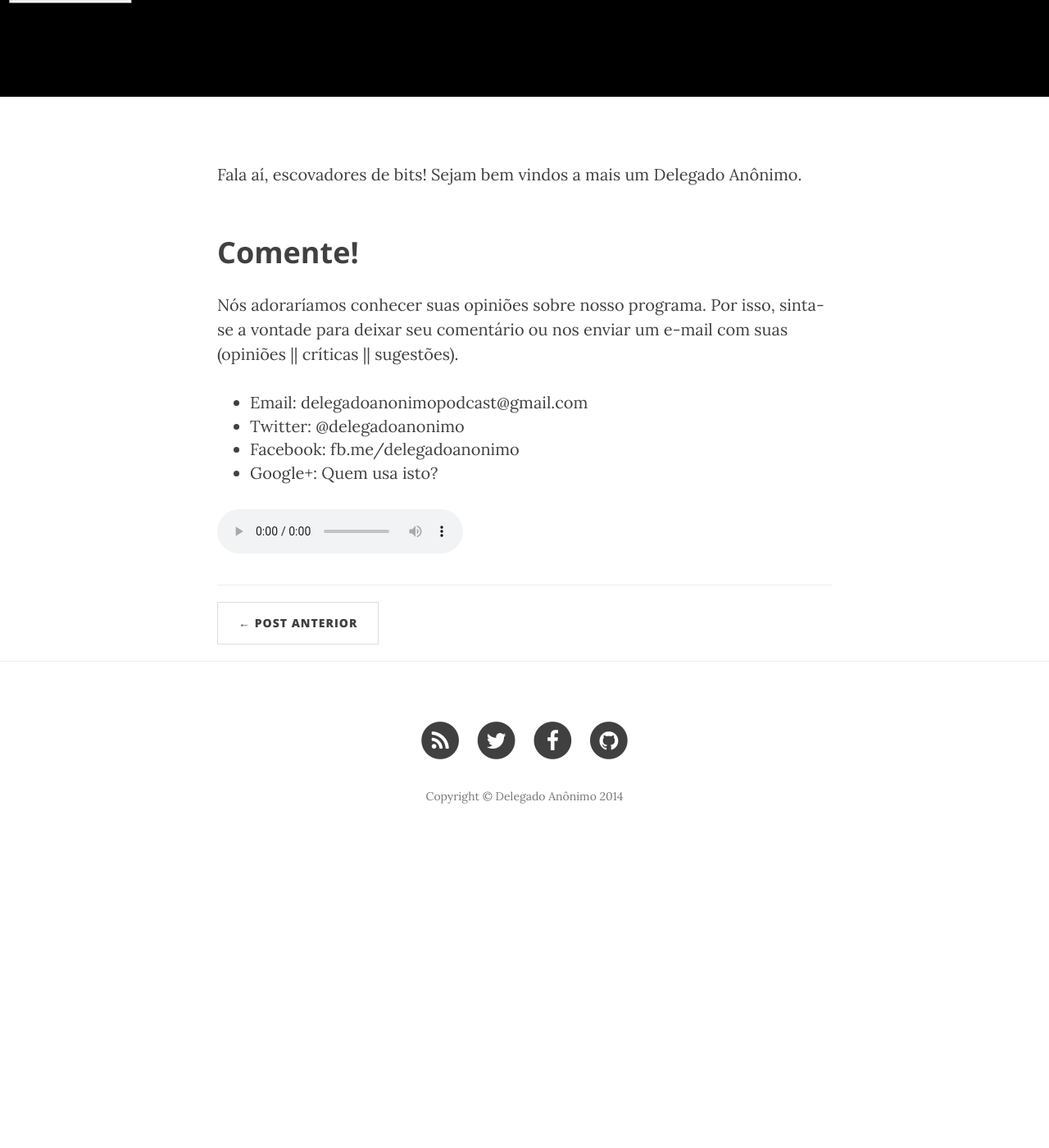
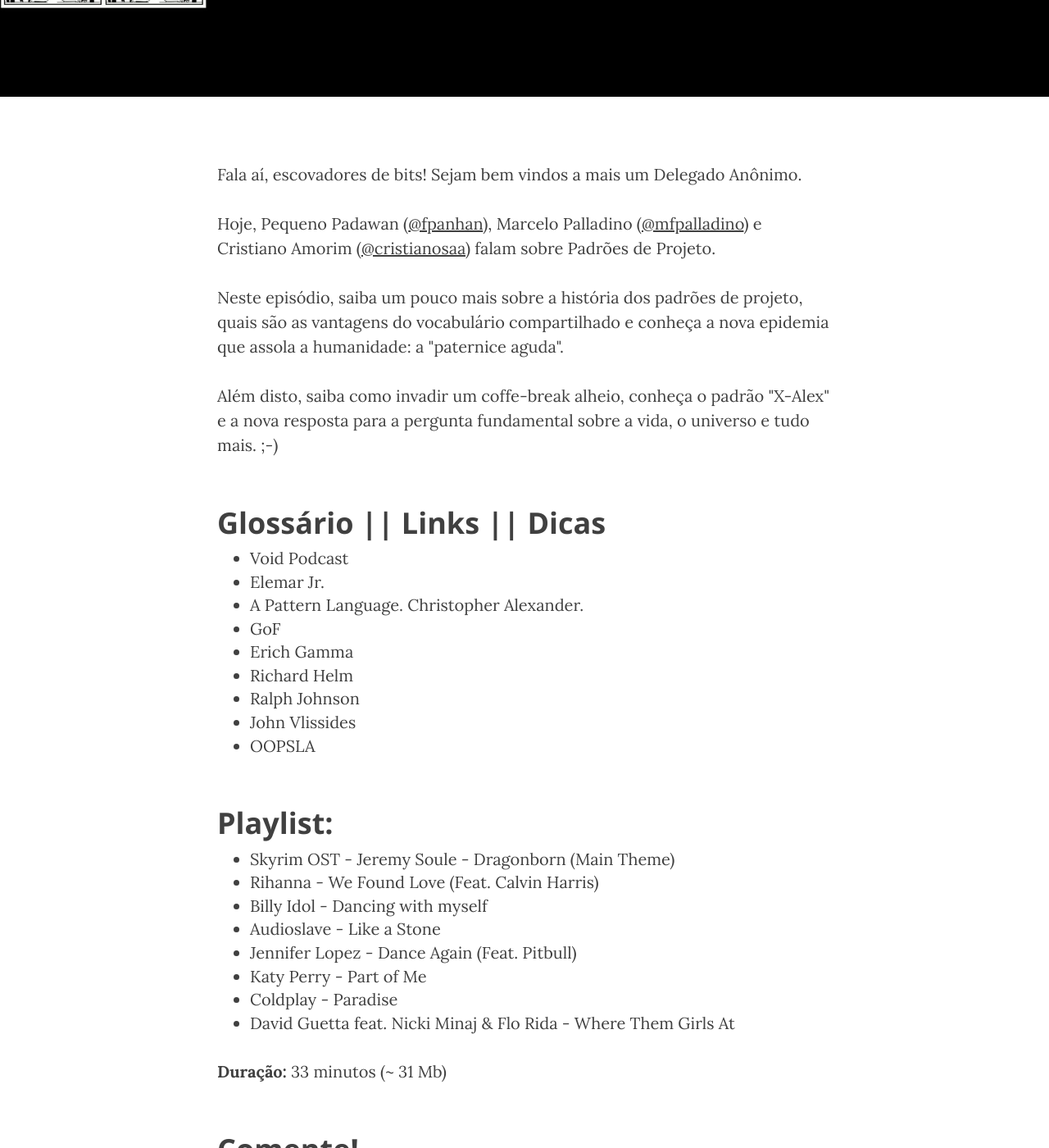
Before and after one commit to delegadoanonimo/delegadoanonimo.github.io, a Jekyll site: the page built from _posts/2012-05-08-podcastS01E03.markdown, in a window 1280 px wide and 1400 px high, scrolled down 358 px. Shown: the whole window at 82% size. Built offline with Jekyll 4.4.1, drawn with Linux system fonts in a browser that asks for light colours; nearby versions of some CDN libraries; before the commit the page ends 1405 px from its top, so only the background shows below that.

Commit message:
terceiro post finalizado

```diff
--- a/_posts/2012-05-08-podcastS01E03.markdown
+++ b/_posts/2012-05-08-podcastS01E03.markdown
@@ -4,28 +4,67 @@ title:      "S01 E03 - Design Patterns"
 subtitle:   "O GoF &eacute; pop, o GoF n&atilde;o poupa ningu&eacute;m"
 date:       2012-05-08 21:53:00
 author:     "Todos os delegados"
-header-img: "img/post-bg-02.jpg"
+header-img: "img/post-bg-03.jpg"
 ---
 
+<p>Fala a&iacute;, escovadores de bits! Sejam bem vindos a mais um Delegado An&ocirc;nimo.</p>
+<p>Hoje, Pequeno Padawan (<a href="http://www.twitter.com/fpanhan">@fpanhan</a>), Marcelo Palladino (<a href="http://www.twitter.com/mfpalladino">@mfpalladino</a>) e Cristiano Amorim (<a href="http://www.twitter.com/cristianosaa">@cristianosaa</a>) falam sobre Padr&otilde;es de Projeto.</p>
+<p>Neste epis&oacute;dio, saiba um pouco mais sobre a hist&oacute;ria dos padr&otilde;es de projeto, quais s&atilde;o as vantagens do vocabul&aacute;rio compartilhado e conhe&ccedil;a a nova epidemia que assola a humanidade: a &quot;paternice aguda&quot;.</p>
+<p>Al&eacute;m disto, saiba como invadir um coffe-break alheio, conhe&ccedil;a o padr&atilde;o &quot;X-Alex&quot; e a nova resposta para a pergunta fundamental sobre a vida, o universo e tudo mais. ;-)</p>
+<h2 class="section-heading">Gloss&aacute;rio || Links || Dicas</h2>
+<ul>
+    <li>
+        <a href="http://voidpodcast.com/" target="_blank">Void Podcast</a>
+    </li>
+    <li>
+        <a href="http://elemarjr.net/" target="_blank">Elemar Jr.</a>
+    </li>
+    <li>
+        <a href="http://www.patternlanguage.com/" target="_blank">A Pattern Language. Christopher Alexander.</a>
+    </li>
+    <li>
+        <a href="http://en.wikipedia.org/wiki/Design_Patterns" target="_blank">GoF</a>
+    </li>
+    <li>
+        <a href="http://en.wikipedia.org/wiki/Erich_Gamma" target="_blank">Erich Gamma</a>
+    </li>
+    <li>
+        <a href="http://c2.com/cgi/wiki?RichardHelm" target="_blank">Richard Helm</a>
+    </li>
+    <li>
+        <a href="http://en.wikipedia.org/wiki/Ralph_Johnson_%28computer_scientist%29" target="_blank">Ralph Johnson</a>
+    </li>
+    <li>
+        <a href="http://en.wikipedia.org/wiki/John_Vlissides" target="_blank">John Vlissides</a>
+    </li>
+    <li>
+        <a href="http://en.wikipedia.org/wiki/OOPSLA" target="_blank">OOPSLA</a>
+    </li>
+</ul>
+<h2 class="section-heading">Playlist:</h2>
+<ul>
+    <li>Skyrim OST - Jeremy Soule - Dragonborn (Main Theme)</li>
+    <li>Rihanna - We Found Love (Feat. Calvin Harris)</li>
+    <li>Billy Idol - Dancing with myself</li>
+    <li>Audioslave - Like a Stone</li>
+    <li>Jennifer Lopez - Dance Again (Feat. Pitbull)</li>
+    <li>Katy Perry - Part of Me</li>
+    <li>Coldplay - Paradise</li>
+    <li>David Guetta feat. Nicki Minaj & Flo Rida - Where Them Girls At</li>
+</ul>
 
-<p>
-    Fala a&iacute;, escovadores de bits! Sejam bem vindos a mais um Delegado An&ocirc;nimo.
-</p>
-
+<p><strong>Dura&ccedil;&atilde;o:</strong> 33 minutos (~ 31 Mb)</p>
 
 <h2 class="section-heading">Comente!</h2>
-
 <p>
     N&oacute;s adorar&iacute;amos conhecer suas opini&otilde;es sobre nosso programa. Por isso, sinta-se a vontade para deixar seu coment&aacute;rio ou nos enviar um e-mail com suas (opini&otilde;es || cr&iacute;ticas || sugest&otilde;es).
 </p>
-
 <ul>
     <li>Email: <a href="mailto:delegadoanonimopodcast@gmail.com">delegadoanonimopodcast@gmail.com</a></li>
     <li>Twitter: <a href="http://www.twitter.com/delegadoanonimo">@delegadoanonimo</a></li>
     <li>Facebook: <a href="http://www.facebook.com/delegadoanonimo">fb.me/delegadoanonimo</a></li>
     <li>Google+: Quem usa isto?</li>
 </ul>
-
 <p>
     <audio controls>
         <source src="http://media.blubrry.com/delegadoanonimo/www.archive.org/download/S01E03-PadresDeProjeto/03DelegadoAnonimoS01E03-DesignPatterns.mp3" type="audio/mpeg">
```
Also changed, not shown: img/post-bg-03.jpg (added).
